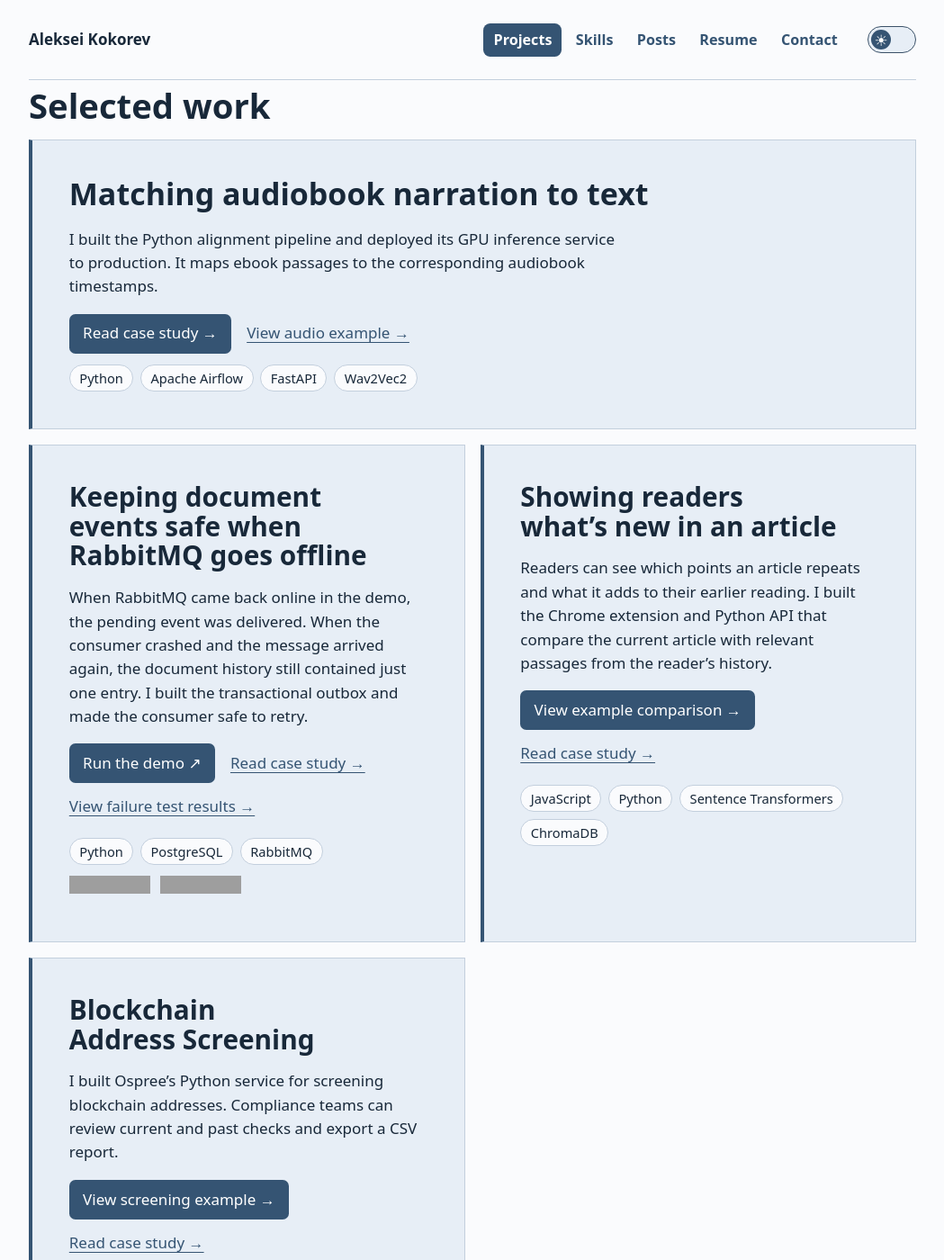
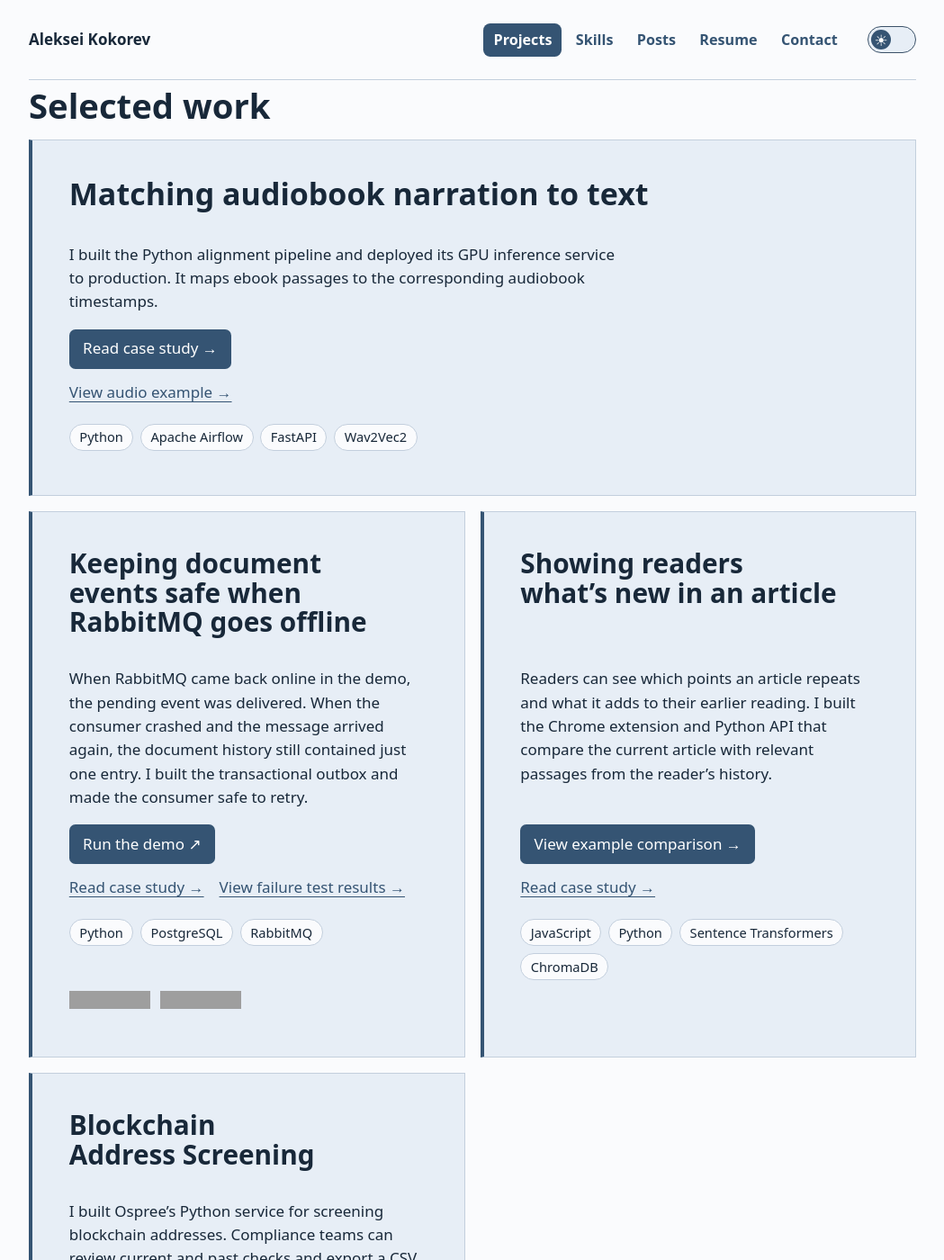
Before and after one commit to alex-coch/alex-coch.github.io, a Jekyll site: the page index.html, which Jekyll copies as it is, in a window 1280 px wide and 1400 px high, scrolled down 653 px. Shown: the whole window at 90% size, without its empty margins (115-1164 px from the left). Built offline with Jekyll 4.4.1, drawn with Linux system fonts in a browser that asks for light colours; grey boxes are pictures that could not be loaded.

Commit message:
Align content rows across the homepage project cards

```diff
--- a/assets/portfolio.css
+++ b/assets/portfolio.css
@@ -280,6 +280,7 @@ header nav a[aria-current] {color:var(--on-accent);background:var(--accent)}
 .project-grid h3 {margin-top:0}
 .project-grid .tech-tags {margin-bottom:0}
 .project-links {display:flex;align-items:center;flex-wrap:wrap;gap:.25rem 1rem}
+.project-secondary-links {display:contents}
 .project-links a {display:inline-flex;align-items:center;min-height:44px}
 .project-links .project-action {background:var(--accent);color:var(--on-accent);padding:0 .9rem;border-radius:.4rem;text-decoration:none}
 .project-links .project-action:hover {text-decoration:underline}
@@ -287,6 +288,17 @@ header nav a[aria-current] {color:var(--on-accent);background:var(--accent)}
   .project-grid {grid-template-columns:repeat(2,minmax(0,1fr))}
   .project-grid > :first-child {grid-column:1 / -1}
   .project-grid > :first-child h3 {font-size:2rem}
+  .project-grid > .work-card {
+    display:grid;grid-row:span 5;grid-template-rows:subgrid;row-gap:0;align-items:start
+  }
+  .project-grid > .work-card .project-links {
+    display:grid;justify-items:start
+  }
+  .project-grid > .work-card .project-secondary-links {
+    display:flex;flex-wrap:wrap;gap:0 1rem
+  }
+  .project-grid > .work-card > .tech-tags {grid-row:4}
+  .project-grid > .work-card > .ci-badges {grid-row:5}
 }
 
 .failure-walkthrough {padding:1rem 1.25rem 0}
--- a/index.html
+++ b/index.html
@@ -1,7 +1,7 @@
 <!doctype html>
 <html lang="en"><head><meta charset="utf-8"><meta name="viewport" content="width=device-width, initial-scale=1"><title>Aleksei Kokorev · Python Backend Engineer</title><meta name="description" content="Python backend engineering portfolio. APIs, event-driven systems and production GPU inference."><link rel="icon" href="/assets/ak.svg?v=3" type="image/svg+xml">
 <script src="/assets/theme.js?v=2"></script>
-<link rel="stylesheet" href="/assets/portfolio.css?v=46"><script defer src="/assets/portfolio-nav.js?v=7"></script>
+<link rel="stylesheet" href="/assets/portfolio.css?v=64"><script defer src="/assets/portfolio-nav.js?v=7"></script>
 <script defer src="/assets/messenger-links.js"></script>
 <script defer src="/assets/contact-form.js"></script>
 <script async defer src="https://www.google.com/recaptcha/api.js"></script>
@@ -66,7 +66,9 @@
     <p>I built the Python alignment pipeline and deployed its GPU inference service to production. It maps ebook passages to the corresponding audiobook timestamps.</p>
     <div class="project-links">
       <a class="project-action" href="/projects/audiobook-alignment/">Read case study →</a>
-      <a href="/projects/audiobook-alignment/#alignment-example">View audio example →</a>
+      <div class="project-secondary-links">
+        <a href="/projects/audiobook-alignment/#alignment-example">View audio example →</a>
+      </div>
     </div>
     <ul role="list" class="tech-tags" aria-label="Tech stack"><li>Python</li><li>Apache Airflow</li><li>FastAPI</li><li>Wav2Vec2</li></ul>
   </article>
@@ -75,8 +77,10 @@
     <p>When RabbitMQ came back online in the demo, the pending event was delivered. When the consumer crashed and the message arrived again, the document history still contained just one entry. I built the transactional outbox and made the consumer safe to retry.</p>
     <div class="project-links">
       <a class="project-action" href="https://github.com/alex-coch/document-events-outbox#quick-start">Run the demo ↗</a>
-      <a href="/projects/transactional-outbox/">Read case study →</a>
-      <a href="/projects/transactional-outbox/#failure-test-results">View failure test results →</a>
+      <div class="project-secondary-links">
+        <a href="/projects/transactional-outbox/">Read case study →</a>
+        <a href="/projects/transactional-outbox/#failure-test-results">View failure test results →</a>
+      </div>
     </div>
     <ul role="list" class="tech-tags" aria-label="Tech stack"><li>Python</li><li>PostgreSQL</li><li>RabbitMQ</li></ul>
     <div class="ci-badges" role="group" aria-label="GitHub Actions status">
@@ -93,7 +97,9 @@
     <p>Readers can see which points an article repeats and what it adds to their earlier reading. I built the Chrome extension and Python API that compare the current article with relevant passages from the reader’s history.</p>
     <div class="project-links">
       <a class="project-action" href="/projects/article-comparison/#example-comparison">View example comparison →</a>
-      <a href="/projects/article-comparison/">Read case study →</a>
+      <div class="project-secondary-links">
+        <a href="/projects/article-comparison/">Read case study →</a>
+      </div>
     </div>
     <ul role="list" class="tech-tags" aria-label="Tech stack"><li>JavaScript</li><li>Python</li><li>Sentence Transformers</li><li>ChromaDB</li></ul>
   </article>
@@ -102,7 +108,9 @@
     <p>I built Ospree’s Python service for screening blockchain addresses. Compliance teams can review current and past checks and export a CSV report.</p>
     <div class="project-links">
       <a class="project-action" href="/projects/blockchain-address-screening/#screening-example">View screening example →</a>
-      <a href="/projects/blockchain-address-screening/">Read case study →</a>
+      <div class="project-secondary-links">
+        <a href="/projects/blockchain-address-screening/">Read case study →</a>
+      </div>
     </div>
     <ul role="list" class="tech-tags" aria-label="Tech stack"><li>Python</li><li>FastAPI</li><li>PostgreSQL</li><li>SQLAlchemy</li><li>Playwright</li></ul>
   </article>
```
